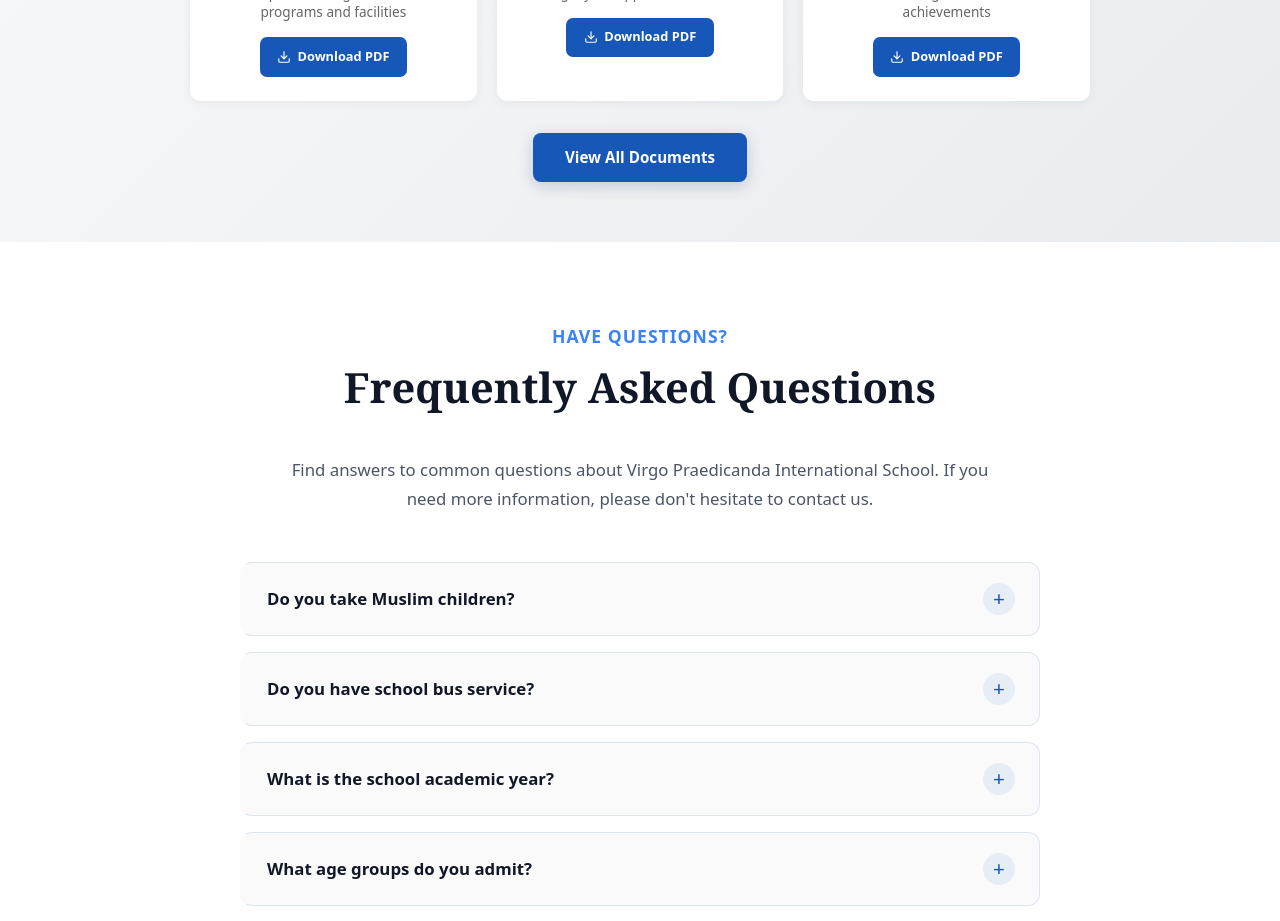
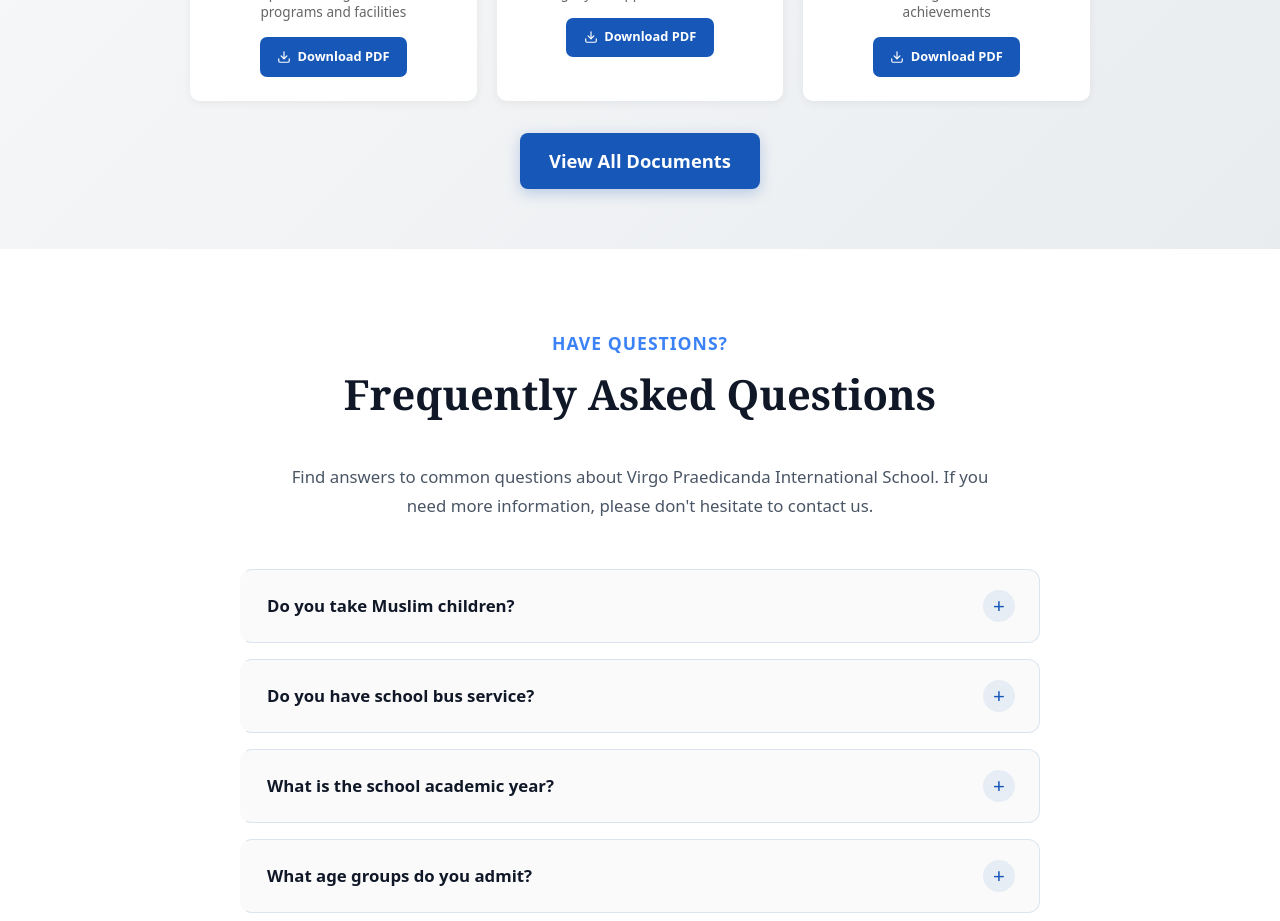
Before and after one commit to Abas-dev/VIRGO-PRAEDICANDA-landing, a React (Vite) app: page / in a window 1280 px wide. Shown: the part 7200-8121 px from the top of the page. Built offline with nearby package versions, Linux system fonts and the light colour scheme.

Commit message:
Update App.jsx

```diff
--- a/src/App.jsx
+++ b/src/App.jsx
@@ -364,7 +364,7 @@ const DocumentsPreview = () => {
         </div>
 
         <div className="documents-preview-cta" data-aos="fade-up" data-aos-delay="400">
-          <a href="/blog" className="btn-view-all-docs">View All Documents</a>
+          <Link to="/resources" className="btn-proprietor">View All Documents</Link>
         </div>
       </div>
     </section>
```
